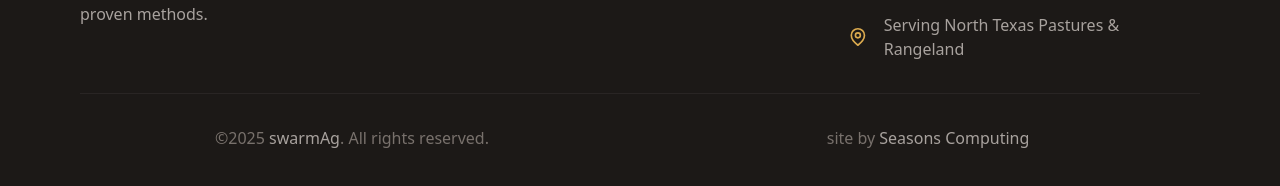
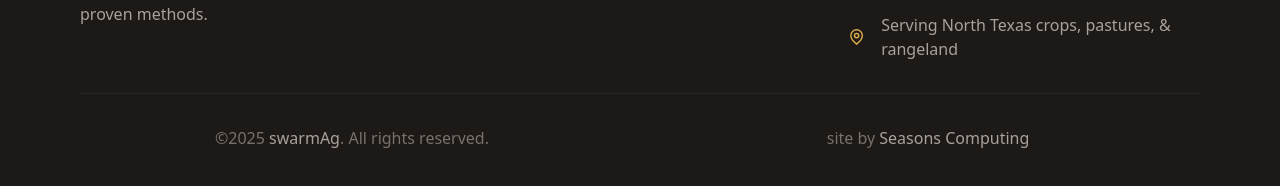
Before and after one commit to tedvkremer/swarmag-website, a website: page index.html in a window 1280 px wide. Shown: the part 7171-7357 px from the top of the page. Drawn offline with nearby package versions, Linux system fonts and the light colour scheme.

Commit message:
Update service description for clarity and inclusivity

```diff
--- a/index.html
+++ b/index.html
@@ -665,7 +665,7 @@
                 <path d="M20 10c0 6-8 12-8 12s-8-6-8-12a8 8 0 0 1 16 0Z" />
                 <circle cx="12" cy="10" r="3" />
               </svg>
-              Serving North Texas Pastures & Rangeland
+              Serving North Texas crops, pastures, & rangeland
             </li>
           </ul>
         </div>
```
